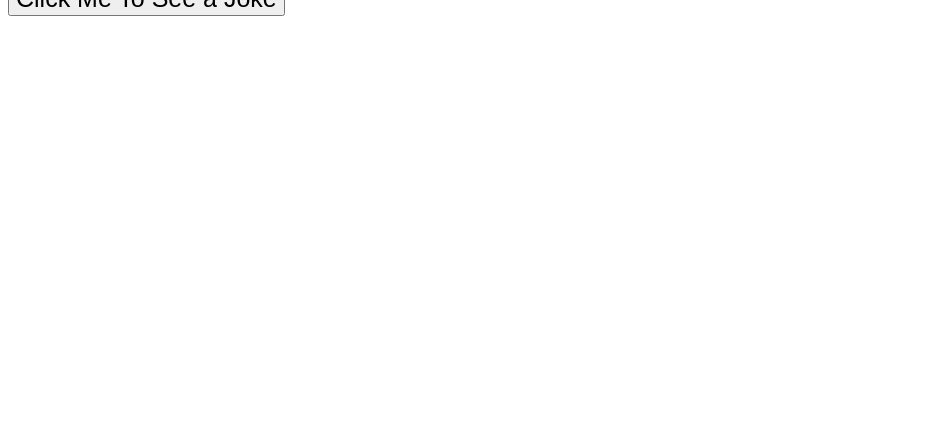
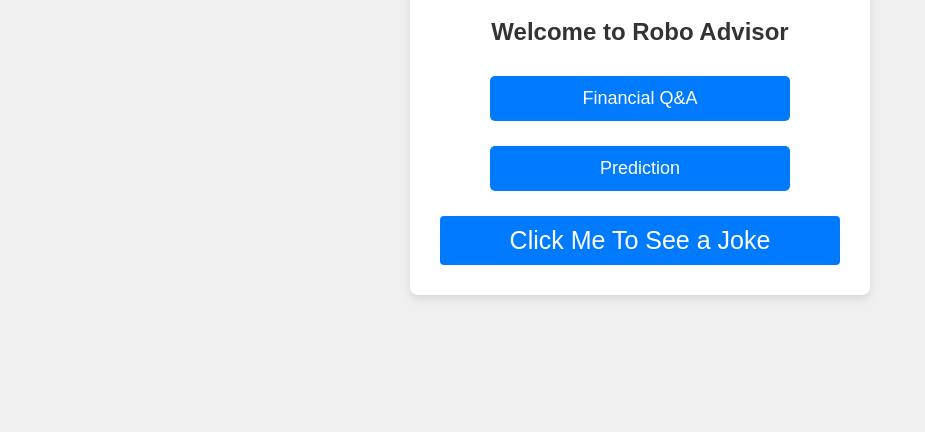
Before and after one commit to SAMTingsen/BC3415hw, a Flask app: page / in a window 1280 px wide. Shown: the part 408-840 px from the top of the page, without its empty margins (0-925 px from the left). Before the commit the page ends 424 px from the top, so only its background shows below. Run offline with Flask 3, Linux system fonts and the light colour scheme.

Commit message:
Update index.html

```diff
--- a/templates/index.html
+++ b/templates/index.html
@@ -1,3 +1,11 @@
+<head>
+    <title>Financial Portal</title>
+    <meta name="viewport" content="width=device-width, initial-scale=1.0">
+    <link rel="stylesheet" href="{{url_for('static',filename='style.css')}}">
+</head>
+
+<body>
+    <div class="container">
         <img src="https://media.istockphoto.com/id/1634086519/photo/human-and-robot-hands-forming-a-heart-shape-together-ai-and-human-collaboration-concept.jpg?s=1024x1024&w=is&k=20&c=y-Hh5I7_kkPvympGEHh_aG9tc9_78YN3X-3dAoHxhVw="
         width="320" height="240">
         <h2>Welcome to Robo Advisor</h2>
@@ -16,3 +24,5 @@ width="320" height="240">
                 document.getElementById("text").style.display = "block";
             }
         </script>
+    </div>
+</body>
```
Lines whose indentation alone changed are shown as unchanged.
